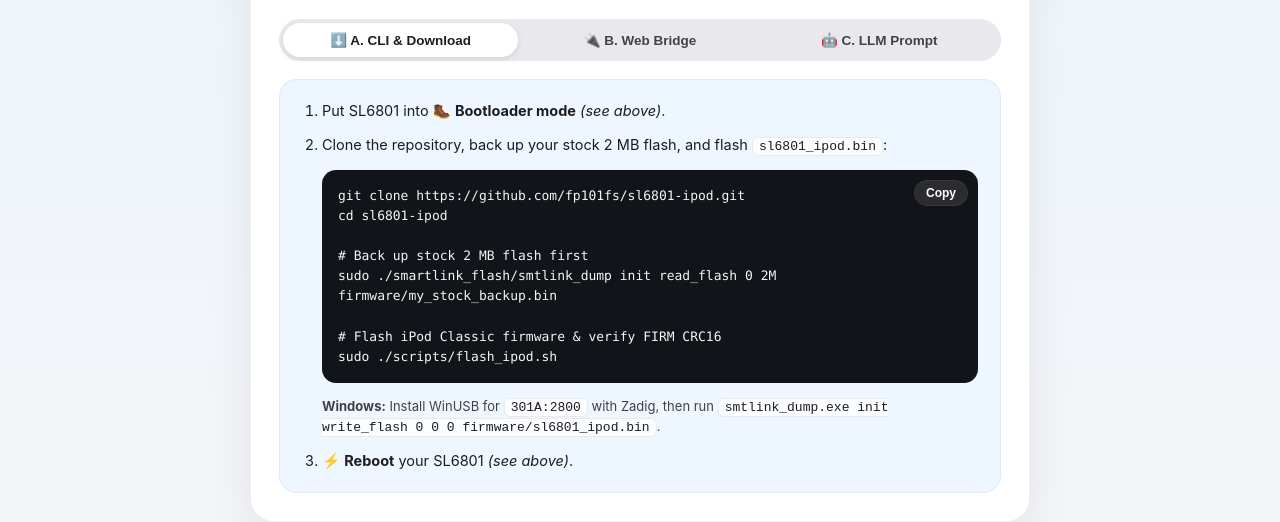
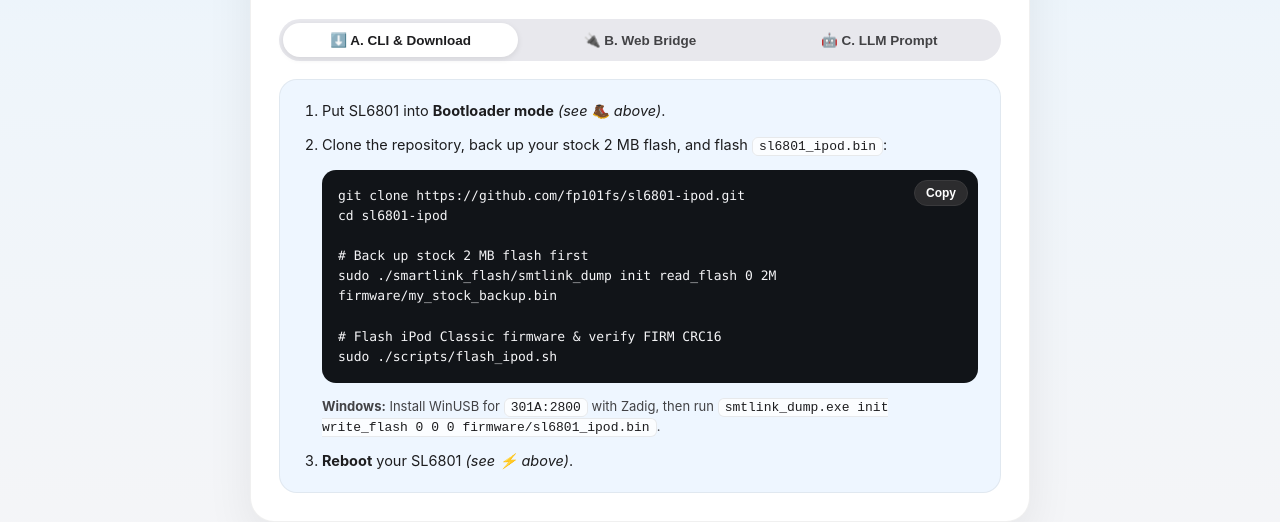
Before and after one commit to fp101fs/sl6801-ipod, a plain HTML site: page docs/index.html in a window 1280 px wide. Shown: the part 1435-1957 px from the top of the page. Drawn offline with Linux system fonts and the light colour scheme; no server answers.

Commit message:
Place boot and lightning emojis inside (see above) callouts

```diff
--- a/docs/index.html
+++ b/docs/index.html
@@ -594,7 +594,7 @@
       <!-- Method A -->
       <div class="pane pane-a active" id="pane-0">
         <ol class="step-ol">
-          <li>Put SL6801 into 🥾 <b>Bootloader mode</b> <i>(see above)</i>.</li>
+          <li>Put SL6801 into <b>Bootloader mode</b> <i>(see 🥾 above)</i>.</li>
           <li>
             Clone the repository, back up your stock 2 MB flash, and flash <code>sl6801_ipod.bin</code>:
             <div class="code-wrap">
@@ -613,14 +613,14 @@ sudo ./scripts/flash_ipod.sh</pre>
               <code>smtlink_dump.exe init write_flash 0 0 0 firmware/sl6801_ipod.bin</code>.
             </div>
           </li>
-          <li>⚡ <b>Reboot</b> your SL6801 <i>(see above)</i>.</li>
+          <li><b>Reboot</b> your SL6801 <i>(see ⚡ above)</i>.</li>
         </ol>
       </div>
 
       <!-- Method B -->
       <div class="pane pane-b" id="pane-1">
         <ol class="step-ol">
-          <li>Put SL6801 into 🥾 <b>Bootloader mode</b> <i>(see above)</i>.</li>
+          <li>Put SL6801 into <b>Bootloader mode</b> <i>(see 🥾 above)</i>.</li>
           <li>
             Start the tiny local bridge in Terminal <span style="color:var(--ink-muted);">(browsers block direct WebUSB on Mass Storage <code>0x08</code> bootloaders)</span>:
             <div class="code-wrap">
@@ -645,14 +645,14 @@ sudo ./scripts/flash_ipod.sh</pre>
             </div>
             <pre id="bridgeLog">Waiting for local bridge on http://127.0.0.1:8765…</pre>
           </li>
-          <li>⚡ <b>Reboot</b> your SL6801 <i>(see above)</i>.</li>
+          <li><b>Reboot</b> your SL6801 <i>(see ⚡ above)</i>.</li>
         </ol>
       </div>
 
       <!-- Method C -->
       <div class="pane pane-c" id="pane-2">
         <ol class="step-ol">
-          <li>Put SL6801 into 🥾 <b>Bootloader mode</b> <i>(see above)</i>.</li>
+          <li>Put SL6801 into <b>Bootloader mode</b> <i>(see 🥾 above)</i>.</li>
           <li>
             Paste this concise prompt into Claude Code, Antigravity, Cursor, or Codex:
             <div class="code-wrap">
@@ -663,7 +663,7 @@ sudo ./scripts/flash_ipod.sh</pre>
               Note: On macOS &amp; Linux, <code>smtlink_dump</code> needs <code>sudo</code> to detach the OS mass-storage driver.
             </div>
           </li>
-          <li>⚡ <b>Reboot</b> your SL6801 <i>(see above)</i>.</li>
+          <li><b>Reboot</b> your SL6801 <i>(see ⚡ above)</i>.</li>
         </ol>
       </div>
     </div>
```
